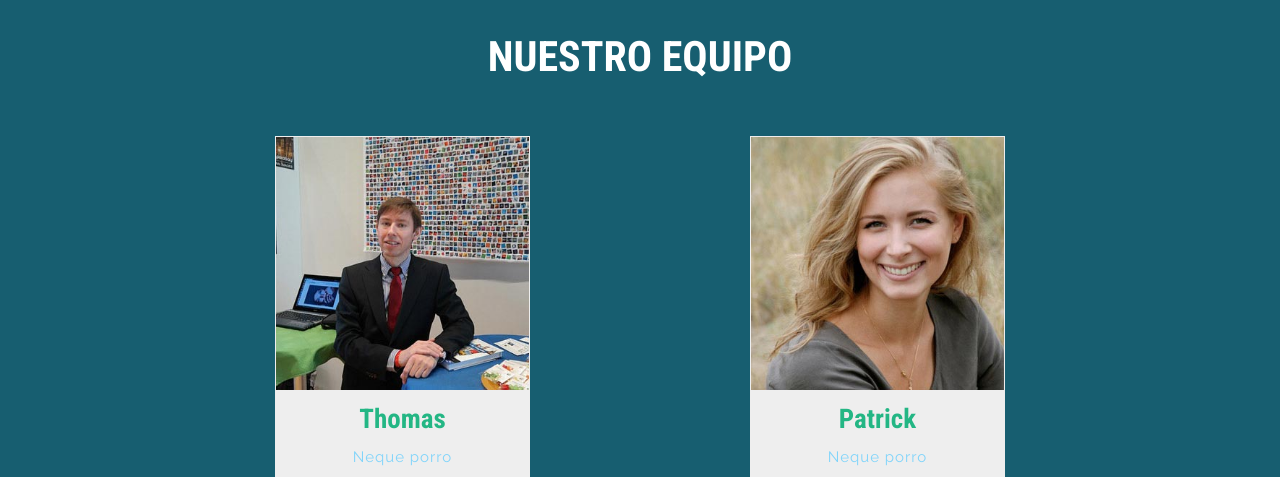
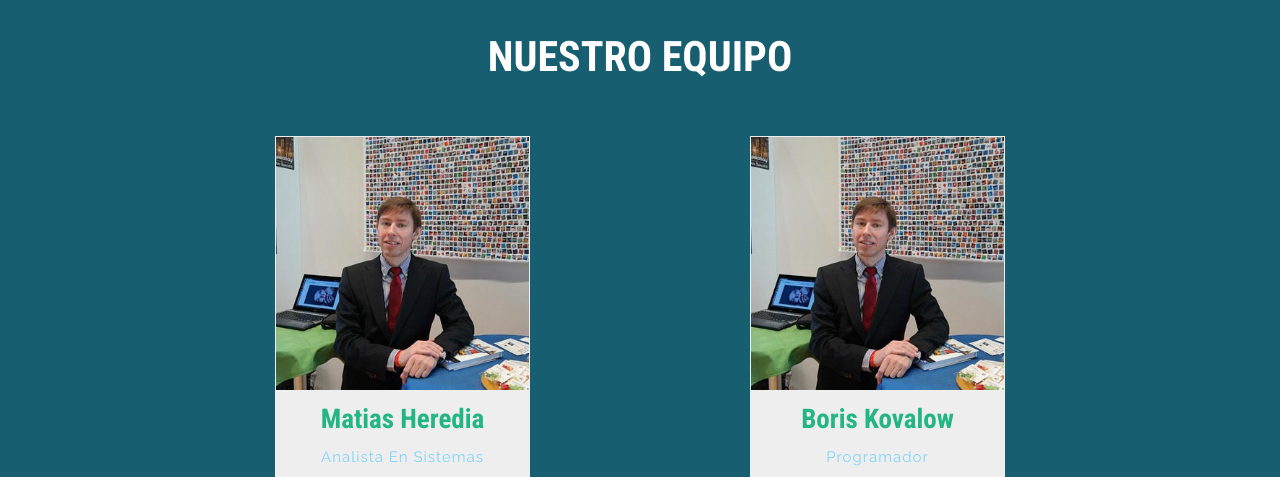
Before and after one commit to websdelvalle/websdelvalle, a plain HTML site: page index.html in a window 1280 px wide. Shown: the part 2340-2817 px from the top of the page. Drawn offline with Linux system fonts and the light colour scheme.

Commit message:
cambio de nombres

```diff
--- a/index.html
+++ b/index.html
@@ -432,8 +432,8 @@ function hideURLbar(){ window.scrollTo(0,1); } </script>
 				<div class="team-img">
 					<img class="img-responsive" src="images/t1.jpg" alt=" "/>
 					<div class="team-text">
-						<h4>Thomas</h4>
-						<p>Neque porro</p>
+						<h4>Matias Heredia</h4>
+						<p>Analista En Sistemas</p>
 						<ul>
 							<li><a class="tw1" href="#"><i class="fa fa-facebook"></i></a></li>
 							<li><a class="tw2" href="#"><i class="fa fa-twitter"></i></a></li>
@@ -447,10 +447,10 @@ function hideURLbar(){ window.scrollTo(0,1); } </script>
 		</div>
 			<div class="col-md-3 t-cont-gds wow bounceInUp" data-wow-duration="1.5s" data-wow-delay="0s">
 				<div class="team-img">
-					<img class="img-responsive" src="images/t4.jpg" alt=" "/>
+					<img class="img-responsive" src="images/t1.jpg" alt=" "/>
 					<div class="team-text">
-						<h4>Patrick</h4>
-						<p>Neque porro</p>
+						<h4>Boris Kovalow</h4>
+						<p>Programador</p>
 						<ul>
 							<li><a class="tw1" href="#"><i class="fa fa-facebook"></i></a></li>
 							<li><a class="tw2" href="#"><i class="fa fa-twitter"></i></a></li>
```
